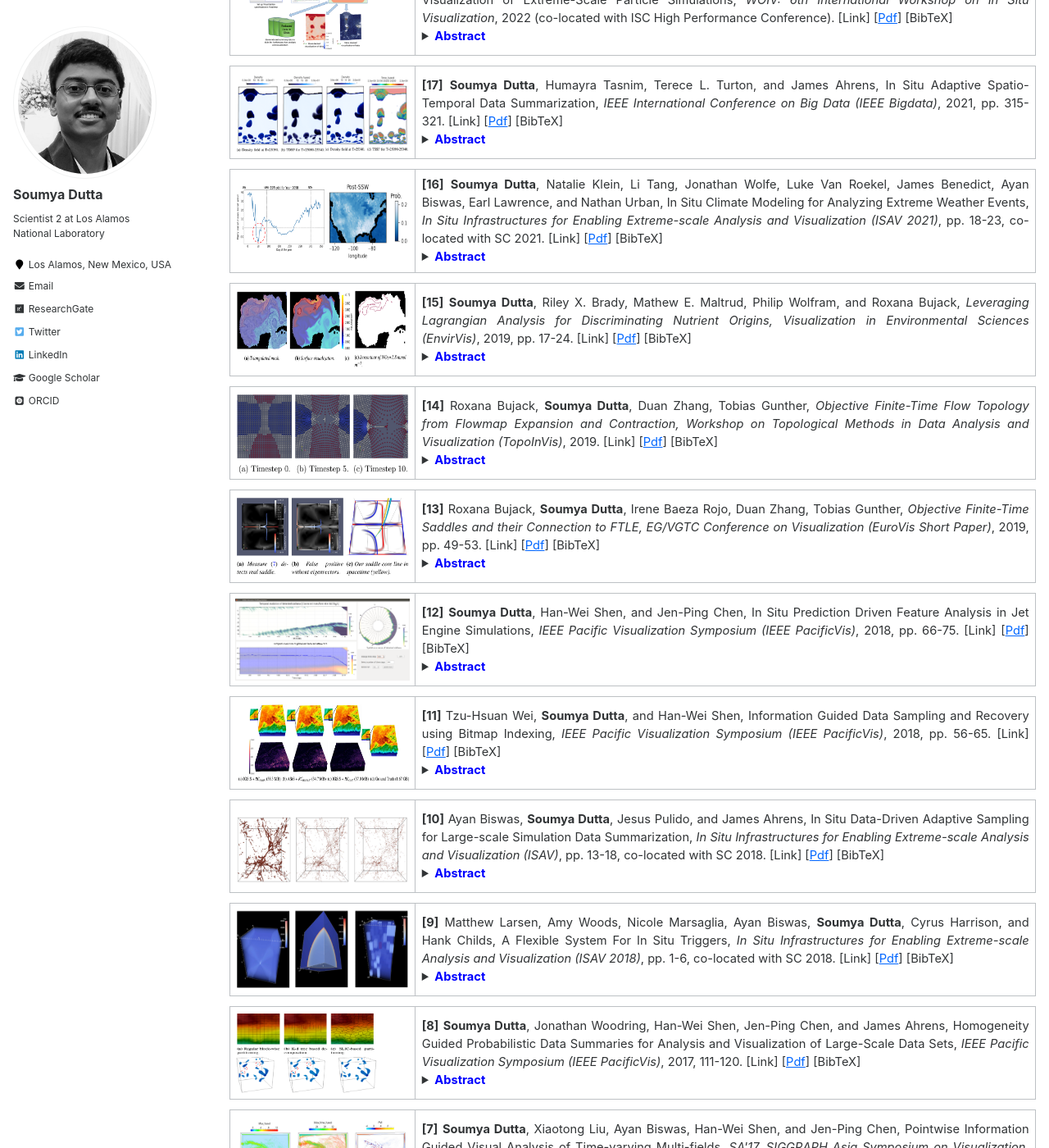
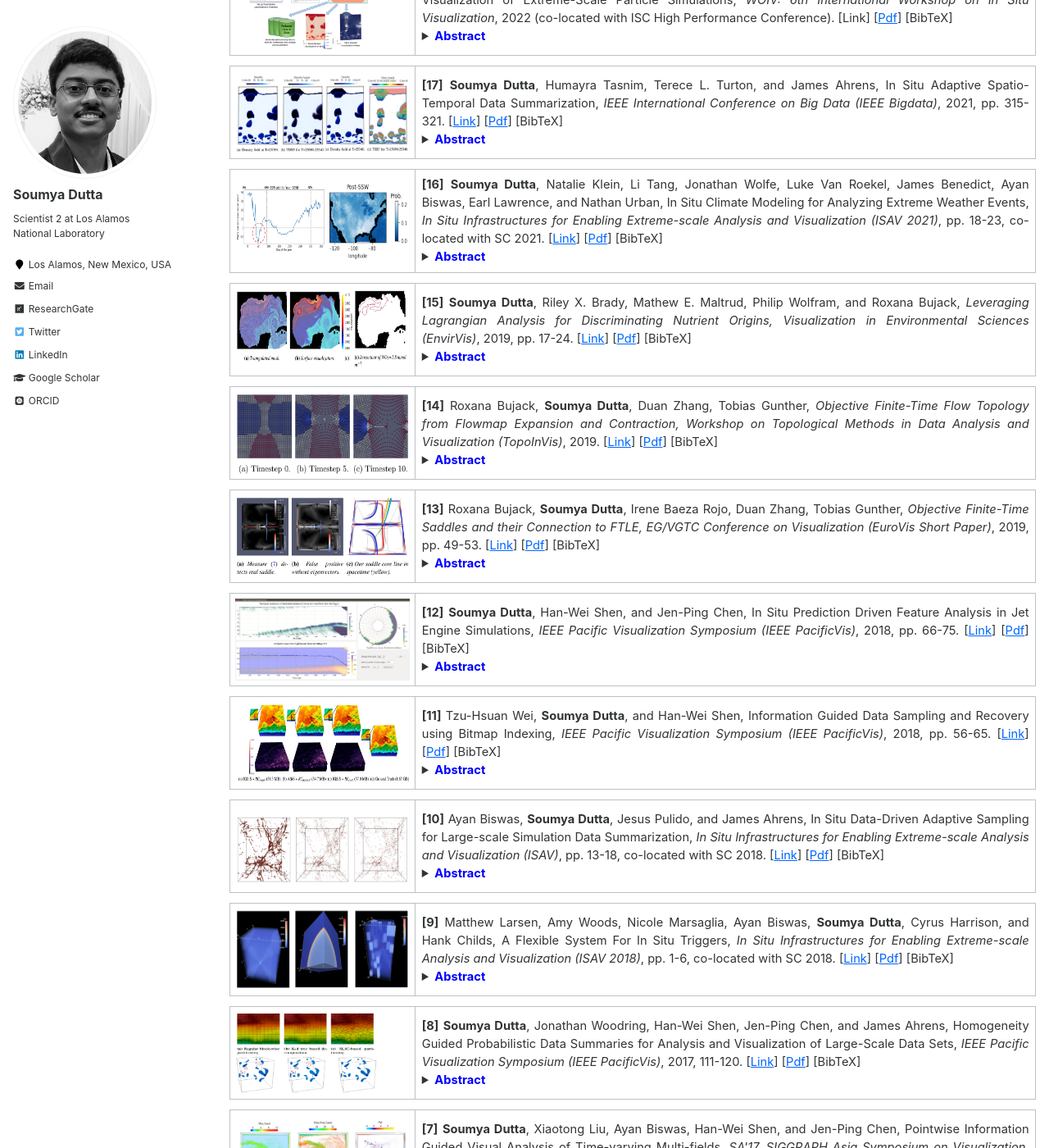
Before and after one commit to soumyadutta-cse/soumyadutta-cse.github.io, a Jekyll site: the page built from _pages/publications.md, in a window 1280 px wide and 1400 px high, scrolled down 2825 px. Shown: the whole window at 82% size. Built offline with Jekyll 4.4.1, drawn with Linux system fonts in a browser that asks for light colours; some web fonts are replaced; part of the change alters nothing that is shown; some of the changed text lies outside the part shown.

Commit message:
adding links

```diff
--- a/_pages/publications.md
+++ b/_pages/publications.md
@@ -305,7 +305,7 @@ author_profile: true
    <tr width="100%;">
       <td width="23%;" valign="top">
       <img style="height:100px" src="/images/ieeebigdata_I1_summarization.png"/> </td>
-      <td width="100%;" style="font-size:11pt;" align="justify" valign="top"> <strong>[17]</strong> <b>Soumya Dutta</b>, Humayra Tasnim, Terece L. Turton, and James Ahrens, In Situ Adaptive Spatio-Temporal Data Summarization, <em>IEEE International Conference on Big Data (IEEE Bigdata)</em>, 2021, pp. 315-321. [Link] [<a href="/papers/IEEEBigData_I1_based_summarization.pdf">Pdf</a>] [BibTeX]
+      <td width="100%;" style="font-size:11pt;" align="justify" valign="top"> <strong>[17]</strong> <b>Soumya Dutta</b>, Humayra Tasnim, Terece L. Turton, and James Ahrens, In Situ Adaptive Spatio-Temporal Data Summarization, <em>IEEE International Conference on Big Data (IEEE Bigdata)</em>, 2021, pp. 315-321. [<a href="https://ieeexplore.ieee.org/document/9671581">Link</a>] [<a href="/papers/IEEEBigData_I1_based_summarization.pdf">Pdf</a>] [BibTeX]
       <details>
         <summary><b><span style="color:blue">Abstract</span></b></summary>
         <p>
@@ -319,7 +319,7 @@ author_profile: true
    <tr width="100%;">
       <td width="23%;" valign="top">
       <img style="height:100px" src="/images/isav_21.png"/> </td>
-      <td width="100%;" style="font-size:11pt;" align="justify" valign="top"> <strong>[16]</strong> <b>Soumya Dutta</b>, Natalie Klein, Li Tang, Jonathan Wolfe, Luke Van Roekel, James Benedict, Ayan Biswas, Earl Lawrence, and Nathan Urban, In Situ Climate Modeling for Analyzing Extreme Weather Events, <em>In Situ Infrastructures for Enabling Extreme-scale Analysis and Visualization (ISAV 2021)</em>, pp. 18-23, co-located with SC 2021. [Link] [<a href="/papers/SSW_GEV_ISAV21.pdf">Pdf</a>] [BibTeX]
+      <td width="100%;" style="font-size:11pt;" align="justify" valign="top"> <strong>[16]</strong> <b>Soumya Dutta</b>, Natalie Klein, Li Tang, Jonathan Wolfe, Luke Van Roekel, James Benedict, Ayan Biswas, Earl Lawrence, and Nathan Urban, In Situ Climate Modeling for Analyzing Extreme Weather Events, <em>In Situ Infrastructures for Enabling Extreme-scale Analysis and Visualization (ISAV 2021)</em>, pp. 18-23, co-located with SC 2021. [<a href="https://dl.acm.org/doi/10.1145/3490138.3490142">Link</a>] [<a href="/papers/SSW_GEV_ISAV21.pdf">Pdf</a>] [BibTeX]
       <details>
         <summary><b><span style="color:blue">Abstract</span></b></summary>
         <p>
@@ -334,7 +334,7 @@ author_profile: true
    <tr width="100%;">
       <td width="23%;" valign="top">
       <img style="height:100px" src="/images/envirvis_2019.png"/> </td>
-      <td width="100%;" style="font-size:11pt;" align="justify" valign="top"> <strong>[15]</strong> <b>Soumya Dutta</b>, Riley X. Brady, Mathew E. Maltrud, Philip Wolfram, and Roxana Bujack, <em>Leveraging Lagrangian Analysis for Discriminating Nutrient Origins, Visualization in Environmental Sciences (EnvirVis)</em>, 2019, pp. 17-24. [Link] [<a href="/papers/envirvis_2019.pdf">Pdf</a>] [BibTeX]
+      <td width="100%;" style="font-size:11pt;" align="justify" valign="top"> <strong>[15]</strong> <b>Soumya Dutta</b>, Riley X. Brady, Mathew E. Maltrud, Philip Wolfram, and Roxana Bujack, <em>Leveraging Lagrangian Analysis for Discriminating Nutrient Origins, Visualization in Environmental Sciences (EnvirVis)</em>, 2019, pp. 17-24. [<a href="https://doi.org/10.2312/envirvis.20191100">Link</a>] [<a href="/papers/envirvis_2019.pdf">Pdf</a>] [BibTeX]
       <details>
         <summary><b><span style="color:blue">Abstract</span></b></summary>
         <p>
@@ -348,7 +348,7 @@ author_profile: true
    <tr width="100%;">
       <td width="23%;" valign="top">
       <img style="height:100px" src="/images/topoinvis_2019.png"/> </td>
-      <td width="100%;" style="font-size:11pt;" align="justify" valign="top"> <strong>[14]</strong> Roxana Bujack, <b>Soumya Dutta</b>, Duan Zhang, Tobias Gunther, <em>Objective Finite-Time Flow Topology from Flowmap Expansion and Contraction, Workshop on  Topological Methods in Data Analysis and Visualization (TopoInVis)</em>, 2019. [Link] [<a href="/papers/Roxana_TopoInVis_2019.pdf">Pdf</a>] [BibTeX]
+      <td width="100%;" style="font-size:11pt;" align="justify" valign="top"> <strong>[14]</strong> Roxana Bujack, <b>Soumya Dutta</b>, Duan Zhang, Tobias Gunther, <em>Objective Finite-Time Flow Topology from Flowmap Expansion and Contraction, Workshop on  Topological Methods in Data Analysis and Visualization (TopoInVis)</em>, 2019. [<a href="https://cgl.ethz.ch/publications/papers/paperBuj19b.php">Link</a>] [<a href="/papers/Roxana_TopoInVis_2019.pdf">Pdf</a>] [BibTeX]
       <details>
         <summary><b><span style="color:blue">Abstract</span></b></summary>
         <p>
@@ -364,7 +364,7 @@ author_profile: true
    <tr width="100%;">
       <td width="23%;" valign="top">
       <img style="height:100px" src="/images/eurovis_shoprt_2019.png"/> </td>
-      <td width="100%;" style="font-size:11pt;" align="justify" valign="top"> <strong>[13]</strong> Roxana Bujack, <b>Soumya Dutta</b>, Irene Baeza Rojo, Duan Zhang, Tobias Gunther, <em>Objective Finite-Time Saddles and their Connection to FTLE, EG/VGTC Conference on Visualization (EuroVis Short Paper)</em>, 2019, pp. 49-53. [Link] [<a href="/papers/Roxana_Evis_2019.pdf">Pdf</a>] [BibTeX]
+      <td width="100%;" style="font-size:11pt;" align="justify" valign="top"> <strong>[13]</strong> Roxana Bujack, <b>Soumya Dutta</b>, Irene Baeza Rojo, Duan Zhang, Tobias Gunther, <em>Objective Finite-Time Saddles and their Connection to FTLE, EG/VGTC Conference on Visualization (EuroVis Short Paper)</em>, 2019, pp. 49-53. [<a href="https://doi.org/10.2312/evs.20191169">Link</a>] [<a href="/papers/Roxana_Evis_2019.pdf">Pdf</a>] [BibTeX]
       <details>
         <summary><b><span style="color:blue">Abstract</span></b></summary>
         <p>
@@ -379,7 +379,7 @@ author_profile: true
    <tr width="100%;">
       <td width="23%;" valign="top">
       <img style="height:100px" src="/images/pvis2018_fuzzy_insitu.png"/> </td>
-      <td width="100%;" style="font-size:11pt;" align="justify" valign="top"> <strong>[12]</strong> <b>Soumya Dutta</b>, Han-Wei Shen, and Jen-Ping Chen, In Situ Prediction Driven Feature Analysis in Jet Engine Simulations, <em>IEEE Pacific Visualization Symposium (IEEE PacificVis)</em>, 2018, pp. 66-75. [Link] [<a href="/papers/pvis_18_fuzzy_insitu.pdf">Pdf</a>] [BibTeX]
+      <td width="100%;" style="font-size:11pt;" align="justify" valign="top"> <strong>[12]</strong> <b>Soumya Dutta</b>, Han-Wei Shen, and Jen-Ping Chen, In Situ Prediction Driven Feature Analysis in Jet Engine Simulations, <em>IEEE Pacific Visualization Symposium (IEEE PacificVis)</em>, 2018, pp. 66-75. [<a href="https://ieeexplore.ieee.org/document/8365977">Link</a>] [<a href="/papers/pvis_18_fuzzy_insitu.pdf">Pdf</a>] [BibTeX]
       <details>
         <summary><b><span style="color:blue">Abstract</span></b></summary>
         <p>
@@ -394,7 +394,7 @@ author_profile: true
    <tr width="100%;">
       <td width="23%;" valign="top">
       <img style="height:100px" src="/images/tzu_sampling_pvis_18.png"/> </td>
-      <td width="100%;" style="font-size:11pt;" align="justify" valign="top"> <strong>[11]</strong> Tzu-Hsuan Wei, <b>Soumya Dutta</b>, and Han-Wei Shen, Information Guided Data Sampling and Recovery using Bitmap Indexing, <em>IEEE Pacific Visualization Symposium (IEEE PacificVis)</em>, 2018, pp. 56-65. [Link] [<a href="/papers/pvis18_tzu_sampling.pdf">Pdf</a>] [BibTeX]
+      <td width="100%;" style="font-size:11pt;" align="justify" valign="top"> <strong>[11]</strong> Tzu-Hsuan Wei, <b>Soumya Dutta</b>, and Han-Wei Shen, Information Guided Data Sampling and Recovery using Bitmap Indexing, <em>IEEE Pacific Visualization Symposium (IEEE PacificVis)</em>, 2018, pp. 56-65. [<a href="https://ieeexplore.ieee.org/document/8365976">Link</a>] [<a href="/papers/pvis18_tzu_sampling.pdf">Pdf</a>] [BibTeX]
       <details>
         <summary><b><span style="color:blue">Abstract</span></b></summary>
         <p>
@@ -409,7 +409,7 @@ author_profile: true
    <tr width="100%;">
       <td width="23%;" valign="top">
       <img style="height:100px" src="/images/isav_sampling_18.png"/> </td>
-      <td width="100%;" style="font-size:11pt;" align="justify" valign="top"> <strong>[10]</strong> Ayan Biswas, <b>Soumya Dutta</b>, Jesus Pulido, and James Ahrens, In Situ Data-Driven Adaptive Sampling for Large-scale Simulation Data Summarization, <em>In Situ Infrastructures for Enabling Extreme-scale Analysis and Visualization (ISAV)</em>, pp. 13-18, co-located with SC 2018. [Link] [<a href="/papers/isav_sampling.pdf">Pdf</a>] [BibTeX]
+      <td width="100%;" style="font-size:11pt;" align="justify" valign="top"> <strong>[10]</strong> Ayan Biswas, <b>Soumya Dutta</b>, Jesus Pulido, and James Ahrens, In Situ Data-Driven Adaptive Sampling for Large-scale Simulation Data Summarization, <em>In Situ Infrastructures for Enabling Extreme-scale Analysis and Visualization (ISAV)</em>, pp. 13-18, co-located with SC 2018. [<a href="https://dl.acm.org/doi/10.1145/3281464.3281467">Link</a>] [<a href="/papers/isav_sampling.pdf">Pdf</a>] [BibTeX]
       <details>
         <summary><b><span style="color:blue">Abstract</span></b></summary>
         <p>
@@ -424,7 +424,7 @@ author_profile: true
    <tr width="100%;">
       <td width="23%;" valign="top">
       <img style="height:100px" src="/images/isav_trigger_18.png"/> </td>
-      <td width="100%;" style="font-size:11pt;" align="justify" valign="top"> <strong>[9]</strong> Matthew Larsen, Amy Woods, Nicole Marsaglia, Ayan Biswas, <b>Soumya Dutta</b>, Cyrus Harrison, and Hank Childs, A Flexible System For In Situ Triggers, <em>In Situ Infrastructures for Enabling Extreme-scale Analysis and Visualization (ISAV 2018)</em>, pp. 1-6, co-located with SC 2018. [Link] [<a href="/papers/isav_trigger.pdf">Pdf</a>] [BibTeX]
+      <td width="100%;" style="font-size:11pt;" align="justify" valign="top"> <strong>[9]</strong> Matthew Larsen, Amy Woods, Nicole Marsaglia, Ayan Biswas, <b>Soumya Dutta</b>, Cyrus Harrison, and Hank Childs, A Flexible System For In Situ Triggers, <em>In Situ Infrastructures for Enabling Extreme-scale Analysis and Visualization (ISAV 2018)</em>, pp. 1-6, co-located with SC 2018. [<a href="https://dl.acm.org/doi/10.1145/3281464.3281468">Link</a>] [<a href="/papers/isav_trigger.pdf">Pdf</a>] [BibTeX]
       <details>
         <summary><b><span style="color:blue">Abstract</span></b></summary>
         <p>
@@ -439,7 +439,7 @@ author_profile: true
    <tr width="100%;">
       <td width="23%;" valign="top">
       <img style="height:100px" src="/images/slic_pvis.png"/> </td>
-      <td width="100%;" style="font-size:11pt;" align="justify" valign="top"> <strong>[8]</strong> <b>Soumya Dutta</b>, Jonathan Woodring, Han-Wei Shen, Jen-Ping Chen, and James Ahrens, Homogeneity Guided Probabilistic Data Summaries for Analysis and Visualization of Large-Scale Data Sets, <em>IEEE Pacific Visualization Symposium (IEEE PacificVis)</em>, 2017, 111-120. [Link] [<a href="/papers/PVis17.pdf">Pdf</a>] [BibTeX]
+      <td width="100%;" style="font-size:11pt;" align="justify" valign="top"> <strong>[8]</strong> <b>Soumya Dutta</b>, Jonathan Woodring, Han-Wei Shen, Jen-Ping Chen, and James Ahrens, Homogeneity Guided Probabilistic Data Summaries for Analysis and Visualization of Large-Scale Data Sets, <em>IEEE Pacific Visualization Symposium (IEEE PacificVis)</em>, 2017, 111-120. [<a href="https://ieeexplore.ieee.org/document/8031585">Link</a>] [<a href="/papers/PVis17.pdf">Pdf</a>] [BibTeX]
       <details>
         <summary><b><span style="color:blue">Abstract</span></b></summary>
         <p>
@@ -454,7 +454,7 @@ author_profile: true
    <tr width="100%;">
       <td width="23%;" valign="top">
       <img style="height:100px" src="/images/PMI_SA17.png"/> </td>
-      <td width="100%;" style="font-size:11pt;" align="justify" valign="top"> <strong>[7]</strong> <b>Soumya Dutta</b>, Xiaotong Liu, Ayan Biswas, Han-Wei Shen, and Jen-Ping Chen, Pointwise Information Guided Visual Analysis of Time-varying Multi-fields, <em>SA'17, SIGGRAPH Asia Symposium on Visualization</em>, 2017. [Link] [<a href="/papers/siggraph_vis17.pdf">Pdf</a>] [BibTeX]
+      <td width="100%;" style="font-size:11pt;" align="justify" valign="top"> <strong>[7]</strong> <b>Soumya Dutta</b>, Xiaotong Liu, Ayan Biswas, Han-Wei Shen, and Jen-Ping Chen, Pointwise Information Guided Visual Analysis of Time-varying Multi-fields, <em>SA'17, SIGGRAPH Asia Symposium on Visualization</em>, 2017. [<a href="https://dl.acm.org/doi/10.1145/3139295.3139298">Link</a>] [<a href="/papers/siggraph_vis17.pdf">Pdf</a>] [BibTeX]
       <details>
         <summary><b><span style="color:blue">Abstract</span></b></summary>
         <p>
@@ -469,7 +469,7 @@ author_profile: true
    <tr width="100%;">
       <td width="23%;" valign="top">
       <img style="height:100px" src="/images/Greg_stall_2017.png"/> </td>
-      <td width="100%;" style="font-size:11pt;" align="justify" valign="top"> <strong>[6]</strong> Gregory Heinlein, Jen-Ping Chen, Chun-Ming Chen, <b>Soumya Dutta</b>, and Han-Wei Shen, Statistical Anomaly Based Study of Rotating Stall in a Transonic Axial Compressor Stage, <em>Turbomachinery Technical Conference & Exposition (ASME Turbo Expo, GT 2017)</em>. [Link] [<a href="/papers/Greg_GT_paper.pdf">Pdf</a>] [BibTeX]
+      <td width="100%;" style="font-size:11pt;" align="justify" valign="top"> <strong>[6]</strong> Gregory Heinlein, Jen-Ping Chen, Chun-Ming Chen, <b>Soumya Dutta</b>, and Han-Wei Shen, Statistical Anomaly Based Study of Rotating Stall in a Transonic Axial Compressor Stage, <em>Turbomachinery Technical Conference & Exposition (ASME Turbo Expo, GT 2017)</em>. [<a href="https://doi.org/10.1115/GT2017-64685">Link</a>] [<a href="/papers/Greg_GT_paper.pdf">Pdf</a>] [BibTeX]
       <details>
         <summary><b><span style="color:blue">Abstract</span></b></summary>
         <p>
@@ -484,7 +484,7 @@ author_profile: true
    <tr width="100%;">
       <td width="23%;" valign="top">
       <img style="height:100px" src="/images/hazarika_pvis_16.png"/> </td>
-      <td width="100%;" style="font-size:11pt;" align="justify" valign="top"> <strong>[5]</strong> Subhashis Hazarika, <b>Soumya Dutta</b>, Han-Wei Shen, Visualizing the Variations of Ensemble of Isosurfaces, <em>IEEE Pacific Visualization Symposium (IEEE PacificVis Notes)</em>, 2016, 209-213. [Link] [<a href="/papers/ensemble_pvis_notes2016.pdf">Pdf</a>] [BibTeX]
+      <td width="100%;" style="font-size:11pt;" align="justify" valign="top"> <strong>[5]</strong> Subhashis Hazarika, <b>Soumya Dutta</b>, Han-Wei Shen, Visualizing the Variations of Ensemble of Isosurfaces, <em>IEEE Pacific Visualization Symposium (IEEE PacificVis Notes)</em>, 2016, 209-213. [<a href="https://ieeexplore.ieee.org/document/7465272">Link</a>] [<a href="/papers/ensemble_pvis_notes2016.pdf">Pdf</a>] [BibTeX]
       <details>
         <summary><b><span style="color:blue">Abstract</span></b></summary>
         <p>
@@ -499,7 +499,7 @@ author_profile: true
 
 <table>
    <tr width="100%;">
-      <td width="100%;" style="font-size:11pt;" align="justify" valign="top"> <strong>[4]</strong> <b>Soumya Dutta</b> and Madhurima Chattopadhyay, A change detection algorithm for medical cell images, <em>International Conference on Scientific Paradigm Shift in Information Technology and Management (SPSITM 2011)</em>, 2011, 524-527. [Link] [BibTeX]</td>
+      <td width="100%;" style="font-size:11pt;" align="justify" valign="top"> <strong>[4]</strong> <b>Soumya Dutta</b> and Madhurima Chattopadhyay, A change detection algorithm for medical cell images, <em>International Conference on Scientific Paradigm Shift in Information Technology and Management (SPSITM 2011)</em>, 2011, 524-527. [BibTeX]</td>
    </tr>
 </table>
 
@@ -531,21 +531,21 @@ author_profile: true
 
 <table>
    <tr width="100%;">
-      <td width="100%;" style="font-size:11pt;" align="justify" valign="top" border="none"> <strong>[3]</strong> <b>Soumya Dutta</b>, Divya Banesh, Li-Ta Lo, Roxana Bujack, and David Rogers, Model-based Visual Analytics of Big Data: Challenges and Opportunities, <em>DOE ASCR Workshop on Visualization for Scientific Discovery, Decision-Making, & Communication</em>, January 18-20, 2022. [Link] [BibTeX] </td>
+      <td width="100%;" style="font-size:11pt;" align="justify" valign="top" border="none"> <strong>[3]</strong> <b>Soumya Dutta</b>, Divya Banesh, Li-Ta Lo, Roxana Bujack, and David Rogers, Model-based Visual Analytics of Big Data: Challenges and Opportunities, <em>DOE ASCR Workshop on Visualization for Scientific Discovery, Decision-Making, & Communication</em>, January 18-20, 2022.</td>
    </tr>
 </table>
 
 
 <table>
    <tr width="100%;">
-      <td width="100%;" style="font-size:11pt;" align="justify" valign="top" border="none"> <strong>[2]</strong> Roxana Bujack, Divya Banesh, <b>Soumya Dutta</b>, and Li-Ta Lo, Vector Field Segmentation for Data Analysis, <em>DOE ASCR Workshop on Visualization for Scientific Discovery, Decision-Making, & Communication</em>, January 18-20, 2022. [Link] [BibTeX] </td>
+      <td width="100%;" style="font-size:11pt;" align="justify" valign="top" border="none"> <strong>[2]</strong> Roxana Bujack, Divya Banesh, <b>Soumya Dutta</b>, and Li-Ta Lo, Vector Field Segmentation for Data Analysis, <em>DOE ASCR Workshop on Visualization for Scientific Discovery, Decision-Making, & Communication</em>, January 18-20, 2022.</td>
    </tr>
 </table>
 
 
 <table>
    <tr width="100%;">
-      <td width="100%;" style="font-size:11pt;" align="justify" valign="top" border="none"> <strong>[1]</strong> Li-Ta Lo, Roxana Bujack, <b>Soumya Dutta</b>, and Divya Banesh, Sparsity for Extreme Scale Visualization and Data Analysis, <em>DOE ASCR Workshop on Visualization for Scientific Discovery, Decision-Making, & Communication</em>, January 18-20, 2022. [Link] [BibTeX] </td>
+      <td width="100%;" style="font-size:11pt;" align="justify" valign="top" border="none"> <strong>[1]</strong> Li-Ta Lo, Roxana Bujack, <b>Soumya Dutta</b>, and Divya Banesh, Sparsity for Extreme Scale Visualization and Data Analysis, <em>DOE ASCR Workshop on Visualization for Scientific Discovery, Decision-Making, & Communication</em>, January 18-20, 2022.</td>
    </tr>
 </table>
 
```
